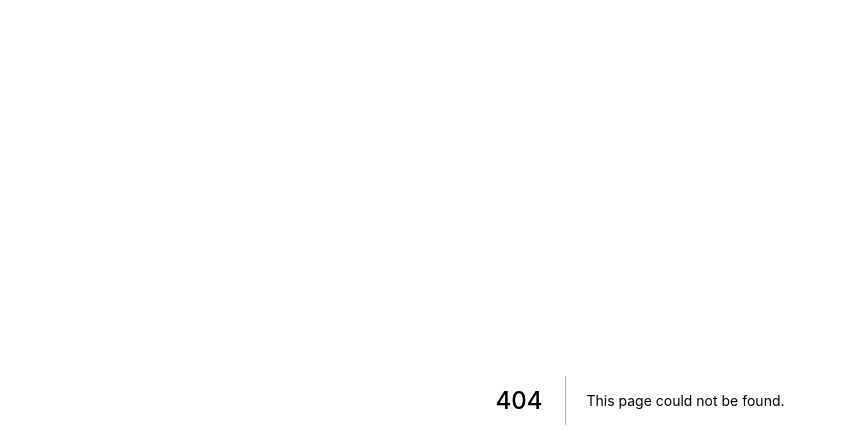
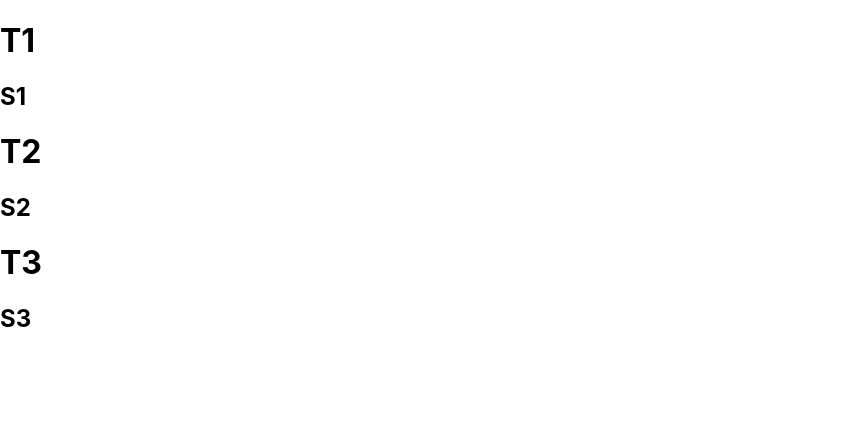
Before and after one commit to heltonricardo/estudo-nextjs-1, a Next.js app in the folder 00-exercicios/: page /basicos/usando-titulo in a window 1280 px wide. Before the commit this address had no page. Shown: the top 448 px of the page, without its empty margins (0-846 px from the left). Built offline with nearby package versions, Linux system fonts and the light colour scheme.

Commit message:
passando parametros para componente

```diff
--- /dev/null
+++ b/00-exercicios/components/Titulo.jsx
@@ -0,0 +1,8 @@
+export default ({ principal, descricao }) => {
+  return (
+    <>
+      <h1>{principal}</h1>
+      <h2>{descricao}</h2>
+    </>
+  );
+};
--- /dev/null
+++ b/00-exercicios/pages/basicos/usando-titulo.jsx
@@ -0,0 +1,11 @@
+import Titulo from "../../components/Titulo";
+
+export default () => {
+  return (
+    <>
+      <Titulo principal="T1" descricao="S1" />
+      <Titulo principal="T2" descricao="S2" />
+      <Titulo principal="T3" descricao="S3" />
+    </>
+  );
+};
```
